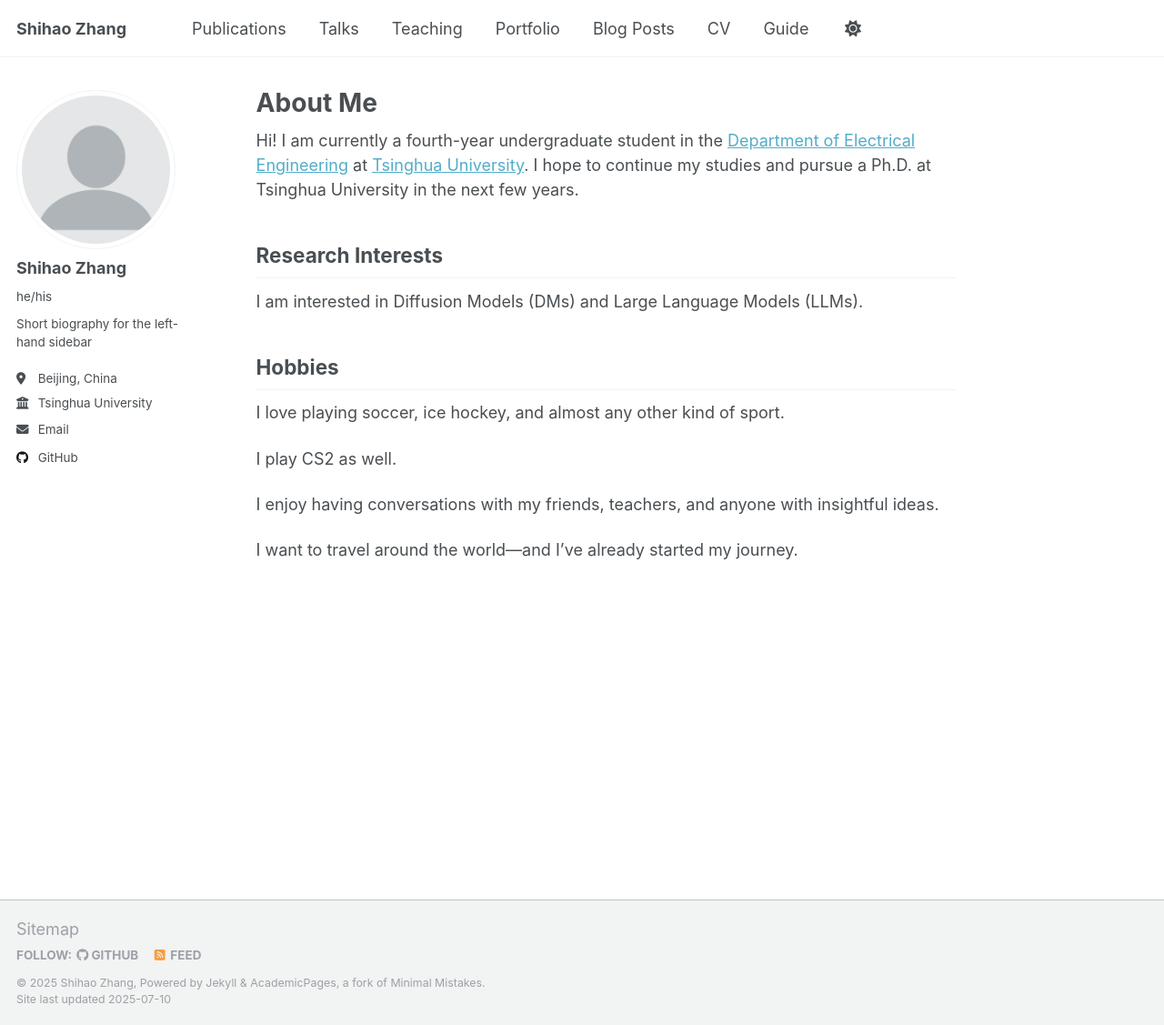
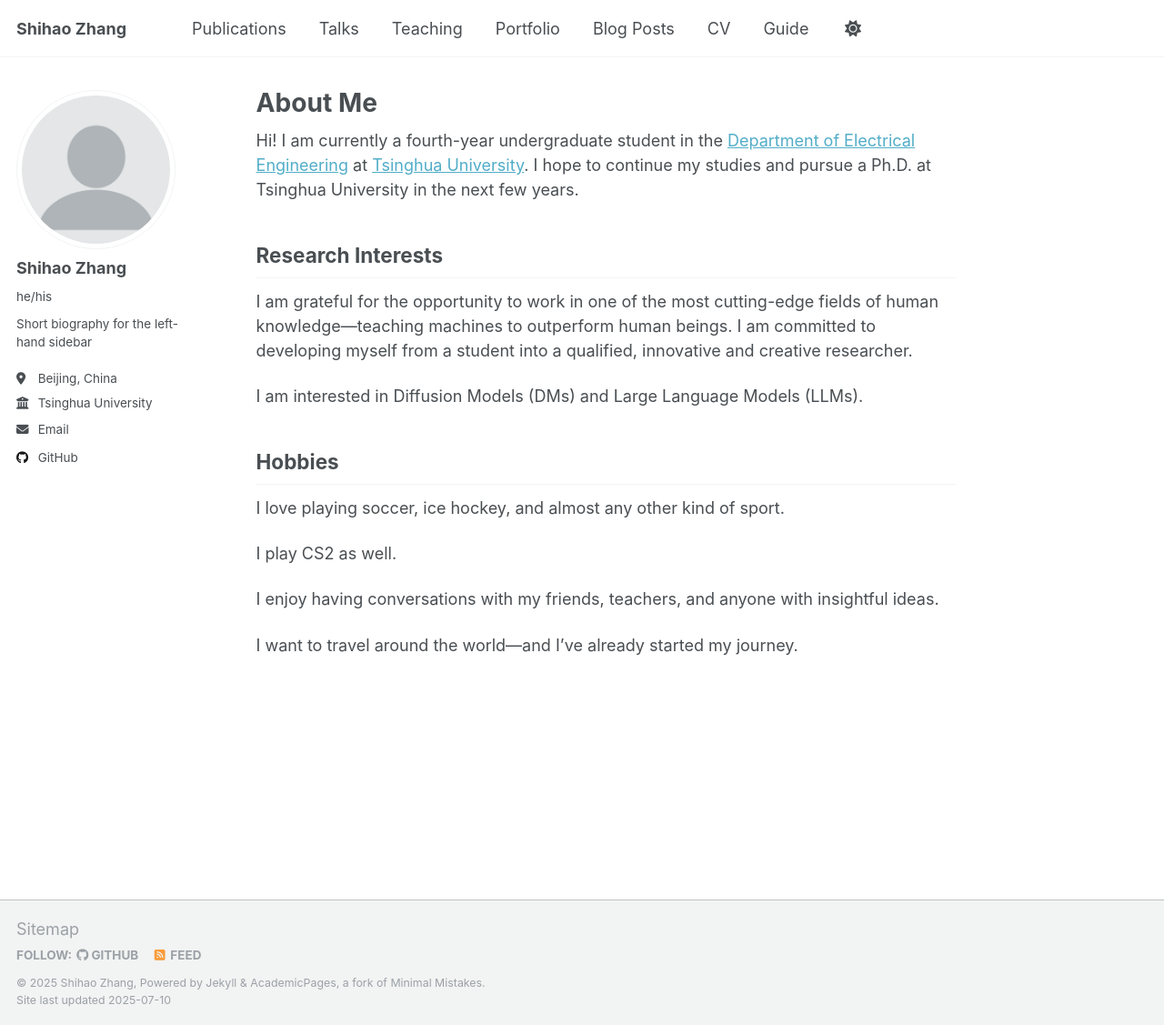
Before and after one commit to sh-zhang22/sh-zhang22.github.io, a Jekyll site: the page built from _pages/about.md, in a window 1280 px wide and 1127 px high. Shown: the whole window at 91% size. Built offline with Jekyll 4.4.1, drawn with Linux system fonts in a browser that asks for light colours; a script that is not in the unit is left out.

Commit message:
Update about.md

```diff
--- a/_pages/about.md
+++ b/_pages/about.md
@@ -11,6 +11,7 @@ Hi! I am currently a fourth-year undergraduate student in the [Department of Ele
 
 Research Interests
 ----
+I am grateful for the opportunity to work in one of the most cutting-edge fields of human knowledge—teaching machines to outperform human beings. I am committed to developing myself from a student into a qualified, innovative and creative researcher.
 
 I am interested in Diffusion Models (DMs) and Large Language Models (LLMs).
 
```
